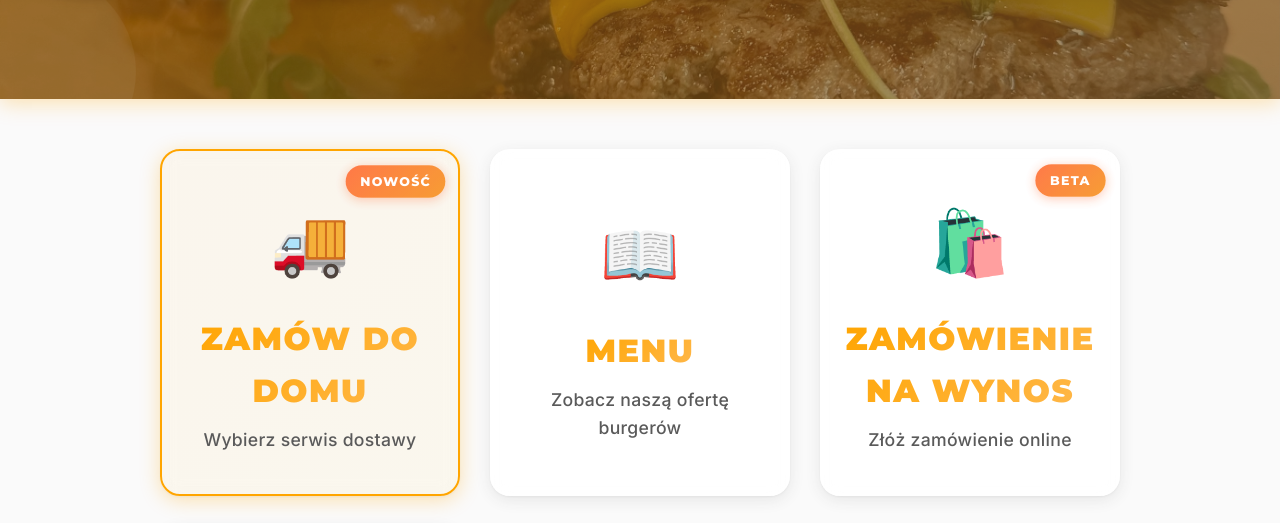
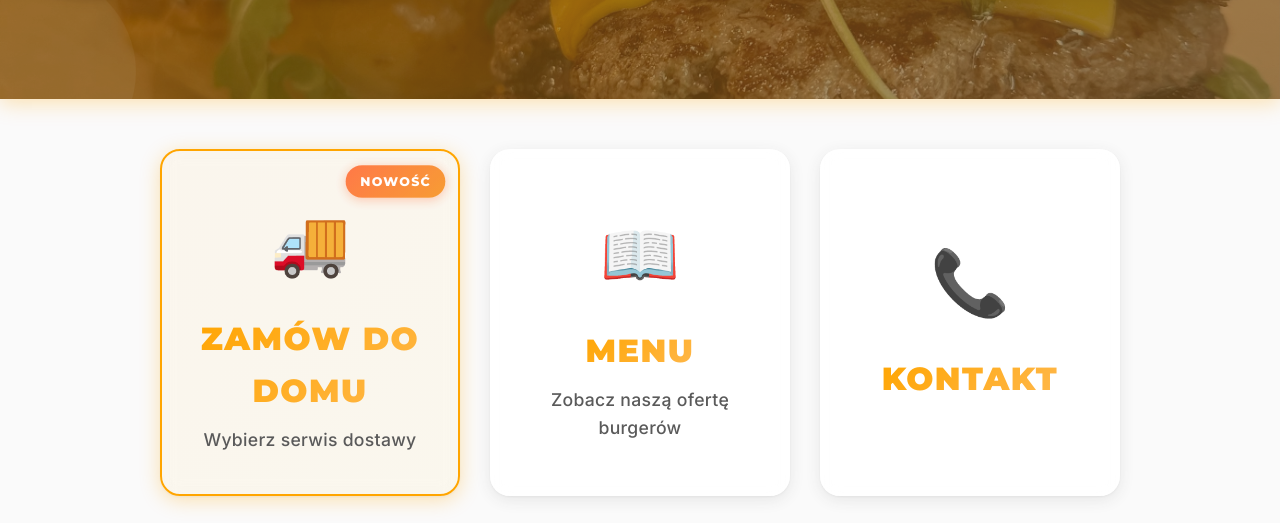
Before and after one commit to vitaliiyz/burger22, a plain HTML site: page index.html in a window 1280 px wide. Shown: the part 201-724 px from the top of the page. Drawn offline with Linux system fonts and the light colour scheme.

Commit message:
Remove menu-beta link from homepage for testing

```diff
--- a/home.js
+++ b/home.js
@@ -5,16 +5,13 @@ const pageTranslations = {
     pl: {
         tagline: 'Prawdziwy smak burgera',
         badge: {
-            new: 'NOWOŚĆ',
-            beta: 'BETA'
+            new: 'NOWOŚĆ'
         },
         nav: {
             delivery: 'Zamów do domu',
             'delivery-desc': 'Wybierz serwis dostawy',
             menu: 'Menu',
             'menu-desc': 'Zobacz naszą ofertę burgerów',
-            takeaway: 'Zamówienie na wynos',
-            'takeaway-desc': 'Złóż zamówienie online',
             contact: 'Kontakt'
         },
         modal: {
@@ -29,16 +26,13 @@ const pageTranslations = {
     en: {
         tagline: 'Real burger taste',
         badge: {
-            new: 'NEW',
-            beta: 'BETA'
+            new: 'NEW'
         },
         nav: {
             delivery: 'Order for delivery',
             'delivery-desc': 'Choose delivery service',
             menu: 'Menu',
             'menu-desc': 'Check out our burger selection',
-            takeaway: 'Takeaway Order',
-            'takeaway-desc': 'Place your order online',
             contact: 'Contact'
         },
         modal: {
--- a/index.html
+++ b/index.html
@@ -43,13 +43,6 @@
                 <div class="nav-icon">📖</div>
                 <h2 class="nav-title" data-i18n="nav.menu">Menu</h2>
                 <p class="nav-description" data-i18n="nav.menu-desc">Zobacz naszą ofertę burgerów</p>
-            </a>
-
-            <a href="menu-beta/index.html" class="main-nav-item">
-                <span class="new-badge beta-badge" data-i18n="badge.beta">BETA</span>
-                <div class="nav-icon">🛍️</div>
-                <h2 class="nav-title" data-i18n="nav.takeaway">Zamówienie na wynos</h2>
-                <p class="nav-description" data-i18n="nav.takeaway-desc">Złóż zamówienie online</p>
             </a>
 
             <a href="contact.html" class="main-nav-item">
```
